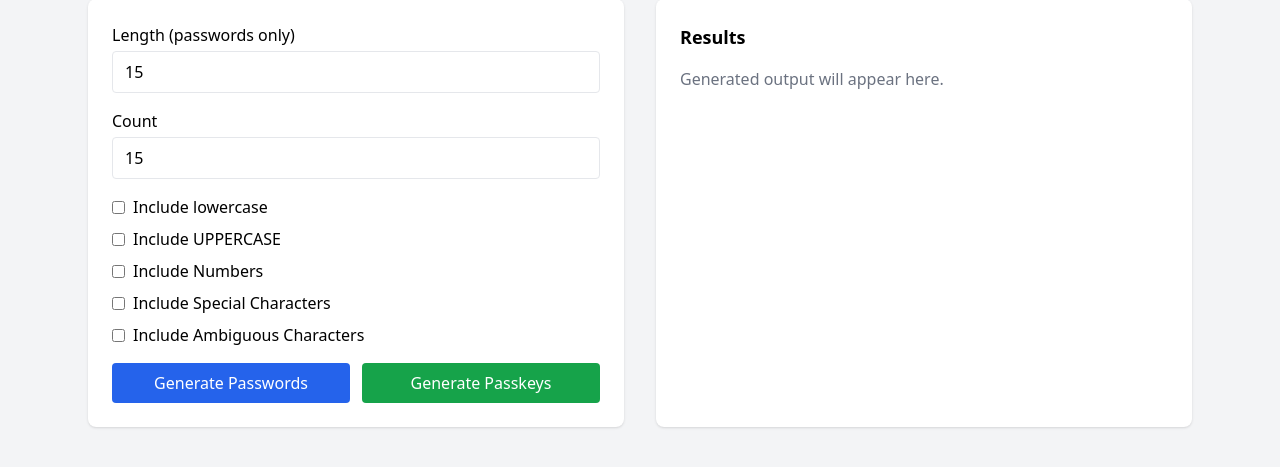
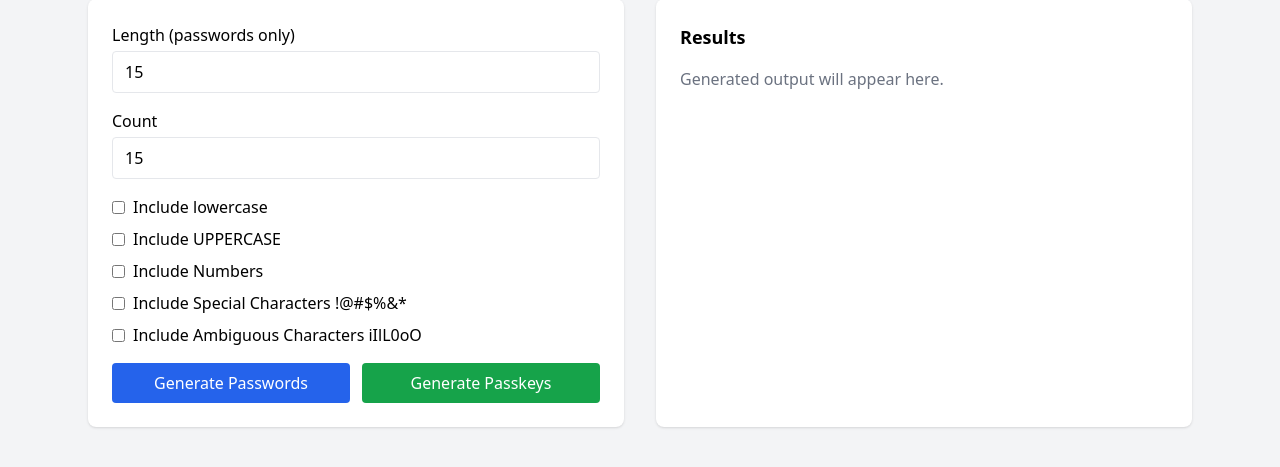
Before and after one commit to collin-clark/password-generator, a Flask app: page / in a window 1280 px wide. Shown: the part 81-548 px from the top of the page. Run offline with Flask 3, Linux system fonts and the light colour scheme; some libraries are stand-ins or nearby versions.

Commit message:
Update home.html

```diff
--- a/templates/home.html
+++ b/templates/home.html
@@ -63,13 +63,13 @@
                     <label class="flex items-center gap-2">
                         <input type="checkbox" name="special"
                                {% if form and form.get("special") %}checked{% endif %}>
-                        Include Special Characters
+                        Include Special Characters !@#$%&*
                     </label>
 
                     <label class="flex items-center gap-2">
                         <input type="checkbox" name="annoy"
                                {% if form and form.get("annoy") %}checked{% endif %}>
-                        Include Ambiguous Characters
+                        Include Ambiguous Characters iIlL0oO
                     </label>
                 </div>
 
```
